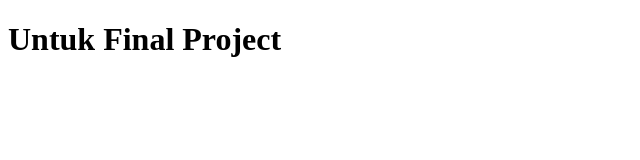
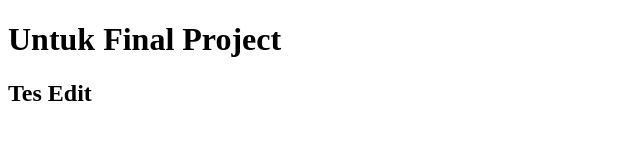
Before and after one commit to sambora2021/final_project_kode-id, a plain HTML site: page index.html in a window 1280 px wide. Shown: the whole page, without its empty margins (0-640 px from the left). Drawn offline with Linux system fonts and the light colour scheme.

Commit message:
Ini Untuk Final Project

```diff
--- a/index.html
+++ b/index.html
@@ -7,5 +7,6 @@
 </head>
 <body>
     <h1>Untuk Final Project</h1>
+    <h2>Tes Edit</h2>
 </body>
 </html>
```
